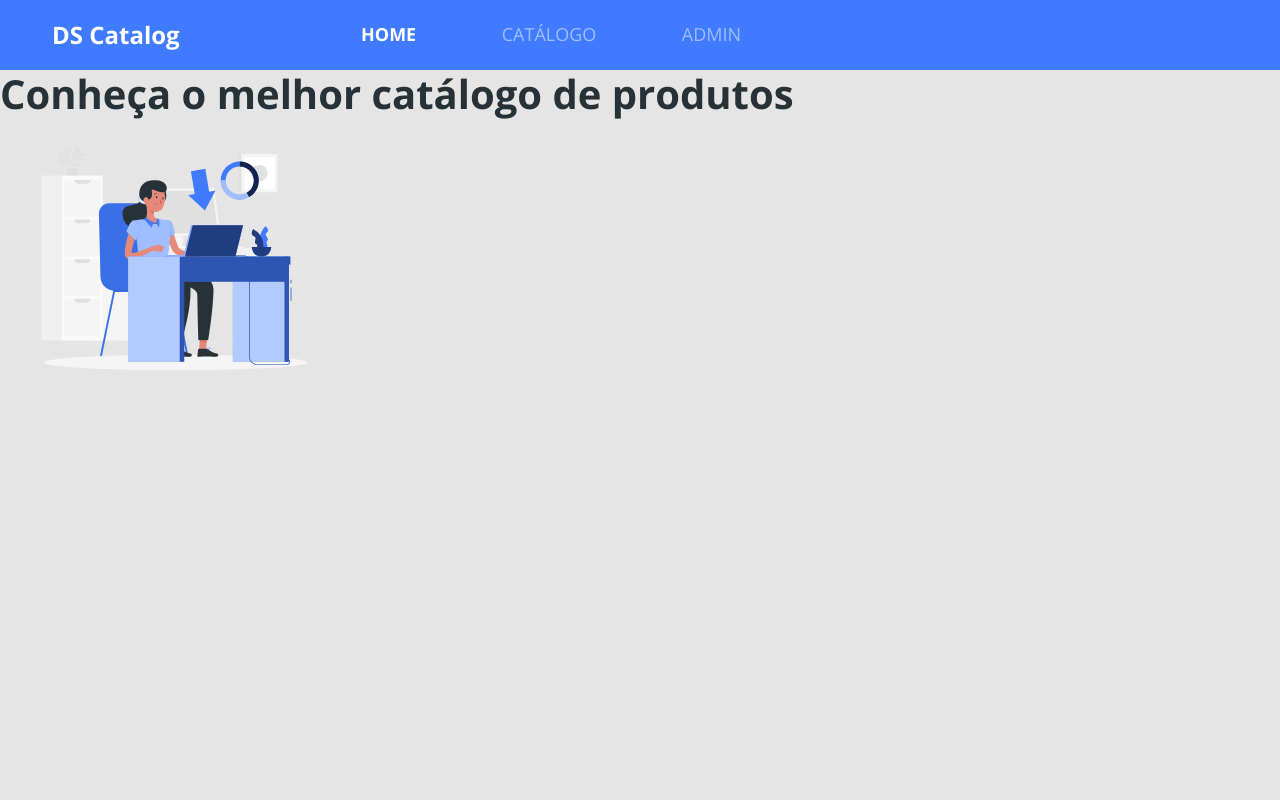
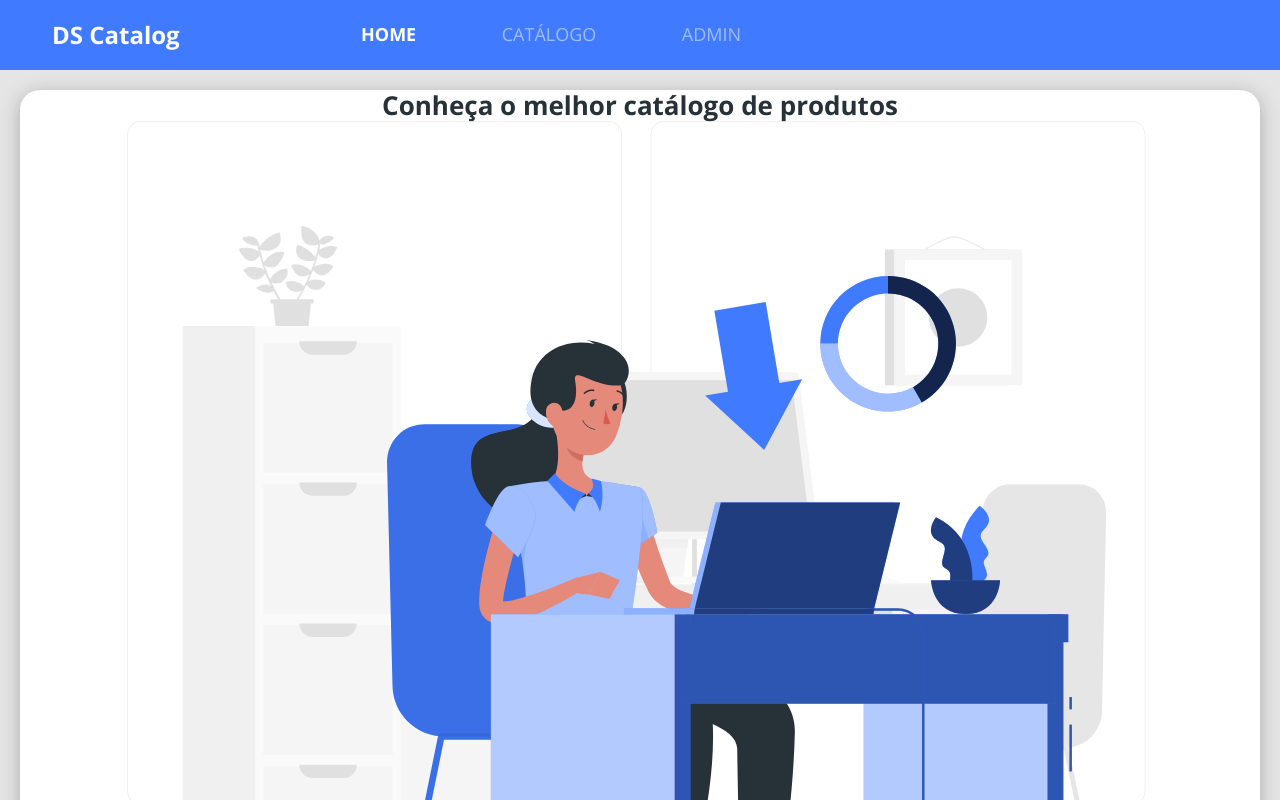
Before and after one commit to J-DouglasLira/DSCatalog, a React (Create React App) app in the folder frontend/: page / in a window 1280 px wide. Shown: the top 800 px of the page. Built offline with nearby package versions, Linux system fonts and the light colour scheme.

Commit message:
style: home page container and card

```diff
--- a/frontend/src/pages/Home/index.tsx
+++ b/frontend/src/pages/Home/index.tsx
@@ -6,11 +6,8 @@ const Home = () => {
   return (
   <>
     <NavBar />
-
     <div className="home-container">
       <div className="home-card">
-
-
         <div className="home-content-container">
           <h1>Conheça o melhor catálogo de produtos</h1>
         </div>
--- a/frontend/src/pages/Home/styles.css
+++ b/frontend/src/pages/Home/styles.css
@@ -0,0 +1,24 @@
+.home-container {
+  padding: 20px;
+  font-size: 26px;
+  text-align: center;
+}
+.home-card {
+  background-color: #fff;
+  box-shadow: 0px 4px 20px rgba(0, 0, 0, 0.25);
+  border-radius: 20px;
+}
+
+
+.home-content-container h1 {
+  font-size: 1em;
+}
+
+.home-image-container {
+  padding: 0 15px;
+}
+
+.home-image-container svg {
+  width: 100%;
+  height: auto;
+}
```
